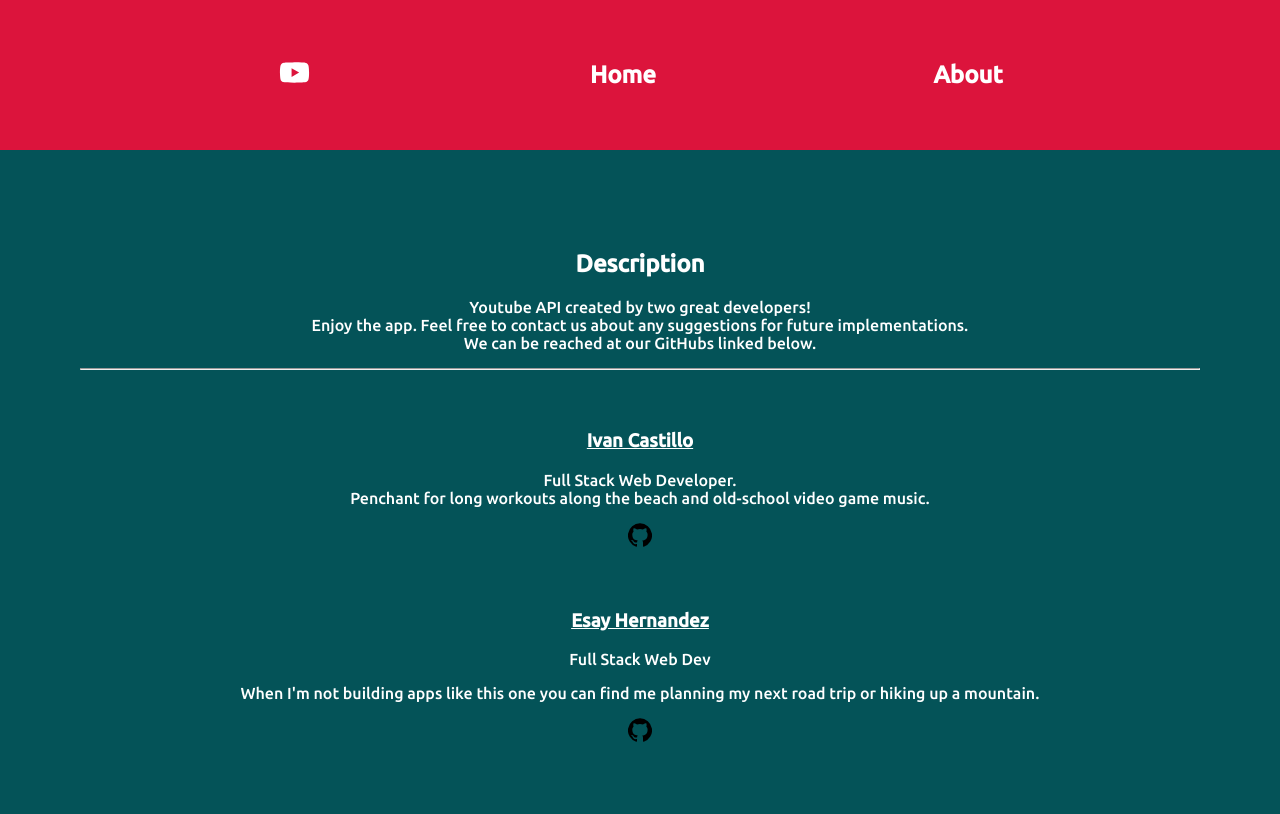
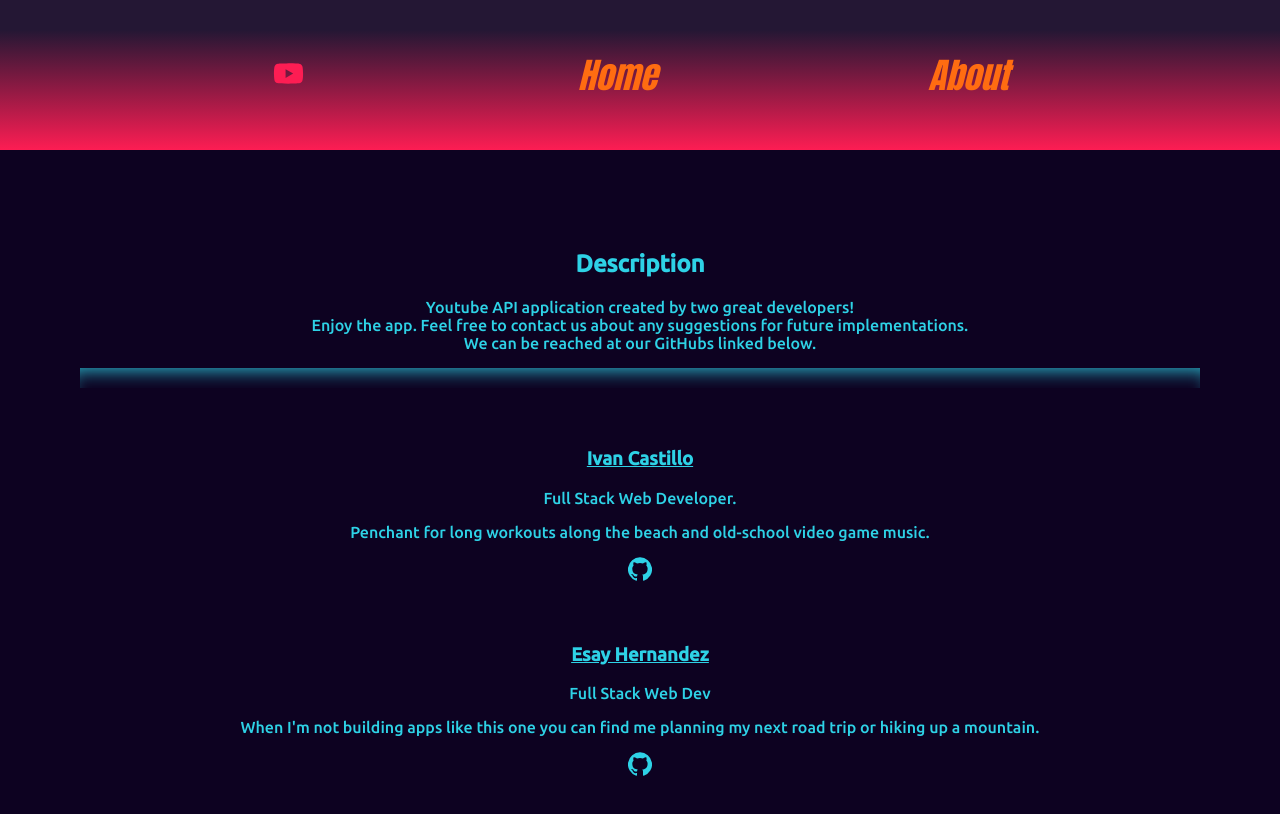
Before and after one commit to esayh/yt-react-app, a React (Create React App) app: page /about in a window 1280 px wide. Shown: the top 814 px of the page. Built offline with nearby package versions, Linux system fonts and the light colour scheme.

Commit message:
Some final touches in design / color scheme

```diff
--- a/src/App.css
+++ b/src/App.css
@@ -1,7 +1,8 @@
 @import url('https://fonts.googleapis.com/css2?family=Ubuntu:wght@300;400;500&display=swap');
 
 html {
-  background-color: rgb(4, 83, 88);
+  /* background-color: rgb(4, 83, 88); */
+  background-color: #0D0221;
   width: 100%;
 }
 
@@ -9,7 +10,8 @@ html {
   text-align: center;
   font-family: 'Ubuntu', sans-serif;
   font-weight: 500;
-  color: white;
+  /* color: white; */
+  color: #2ED2E6;
 }
 
 main {
--- a/src/Components/About.css
+++ b/src/Components/About.css
@@ -13,3 +13,9 @@ a:visited {
 .bio {
     line-height: 25px;
 }
+
+.About hr {
+    height: 20px;
+    border: 0;
+    box-shadow: inset 0 13px 20px -12px;
+}
--- a/src/Components/About.js
+++ b/src/Components/About.js
@@ -8,7 +8,7 @@ const About = () => {
 			<div>
 				<h2>Description</h2>
 				<p>
-					Youtube API created by two great developers!
+					Youtube API application created by two great developers!
 					<br />
 					Enjoy the app. Feel free to contact us about any suggestions for future
 					implementations.
@@ -21,12 +21,13 @@ const About = () => {
 				<h3>Ivan Castillo</h3>
 				<p>
 					Full Stack Web Developer.
-					<br />
+				</p>
+				<p>
 					Penchant for long workouts along the beach and old-school video game music.
 				</p>
 				<GitHubIcon
 					onClick={() => window.open('https://github.com/IvanCastillo1986')}
-					style={{ color: 'black', cursor: 'pointer' }}
+					style={{ color: '#2ED2E6', cursor: 'pointer' }}
 				/>
 			</div>
 			<div>
@@ -38,7 +39,7 @@ const About = () => {
 				</p>
 				<GitHubIcon
 					onClick={() => window.open('https://github.com/esayh')}
-					style={{ color: 'black', cursor: 'pointer' }}
+					style={{ color: '#2ED2E6', cursor: 'pointer' }}
 				/>
 			</div>
 		</div>
--- a/src/Components/Home.css
+++ b/src/Components/Home.css
@@ -15,7 +15,7 @@ a {
 }
 a > div {
     display: flex;
-    color: white;
+    color: #2ED2E6;
     margin-bottom: 40px;
 }
 a div img {
--- a/src/Components/NavBar.css
+++ b/src/Components/NavBar.css
@@ -1,14 +1,22 @@
-.navBar {
+.NavBar {
    display: flex;
    align-items: center;
    justify-content: space-evenly;
-   background-color: crimson;
+   /* background-color: crimson; */
+   /* color: #0D0221; */
+   background-image: linear-gradient(#241734 20%, #fd1d53);
    height: 150px;
 }
 
-.links {
-   font-size: x-large;
+.NavBar .logo {
+   color: #FD1D53;
+}
+
+.NavBar .links {
+   /* font-size: x-large; */
+   font: italic 2.2em impact;
    font-weight: bold;
    text-decoration: none;
-   color: white;
+   /* color: white; */
+   color: #ff6c11;
 }
--- a/src/Components/NavBar.js
+++ b/src/Components/NavBar.js
@@ -5,8 +5,8 @@ import './NavBar.css'
 
 const NavBar = () => {
    return (
-      <nav className='navBar'>
-         <Link className='links' to={'/'}><YouTubeIcon fontSize='large'/></Link>
+      <nav className='NavBar'>
+         <Link className='logo' to={'/'}><YouTubeIcon fontSize='large'/></Link>
          <Link className='links' to='/'>Home</Link>
          <Link className='links' to={'/about'}>About</Link>
       </nav>
--- a/src/Components/Video.css
+++ b/src/Components/Video.css
@@ -1,5 +1,10 @@
 .Video {
     width: 100%;
+}
+.Video hr {
+    background-color: #ff6c11;
+    height: 10px;
+    border-radius: 7px;
 }
 
 .ChannelDetails {
```
